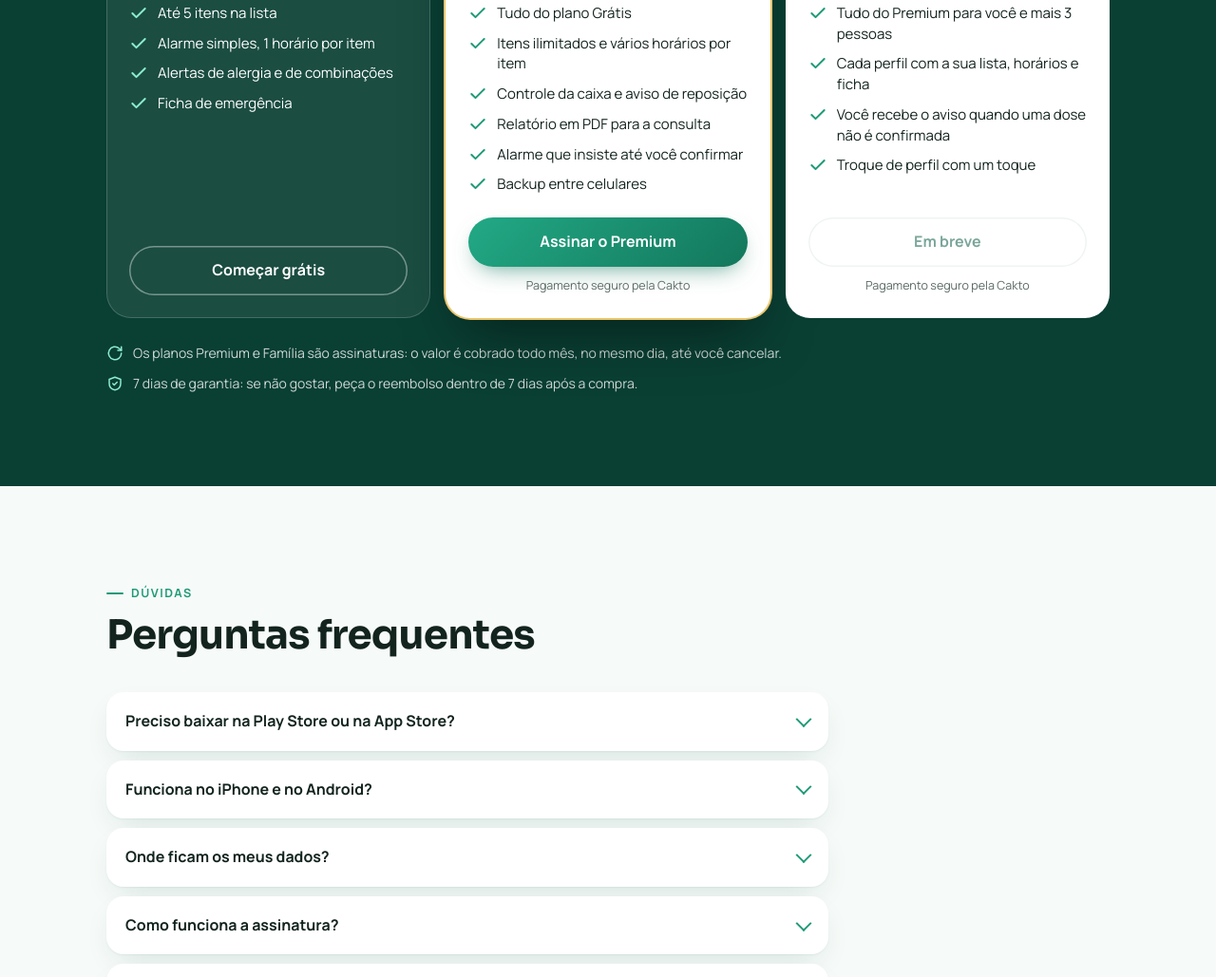
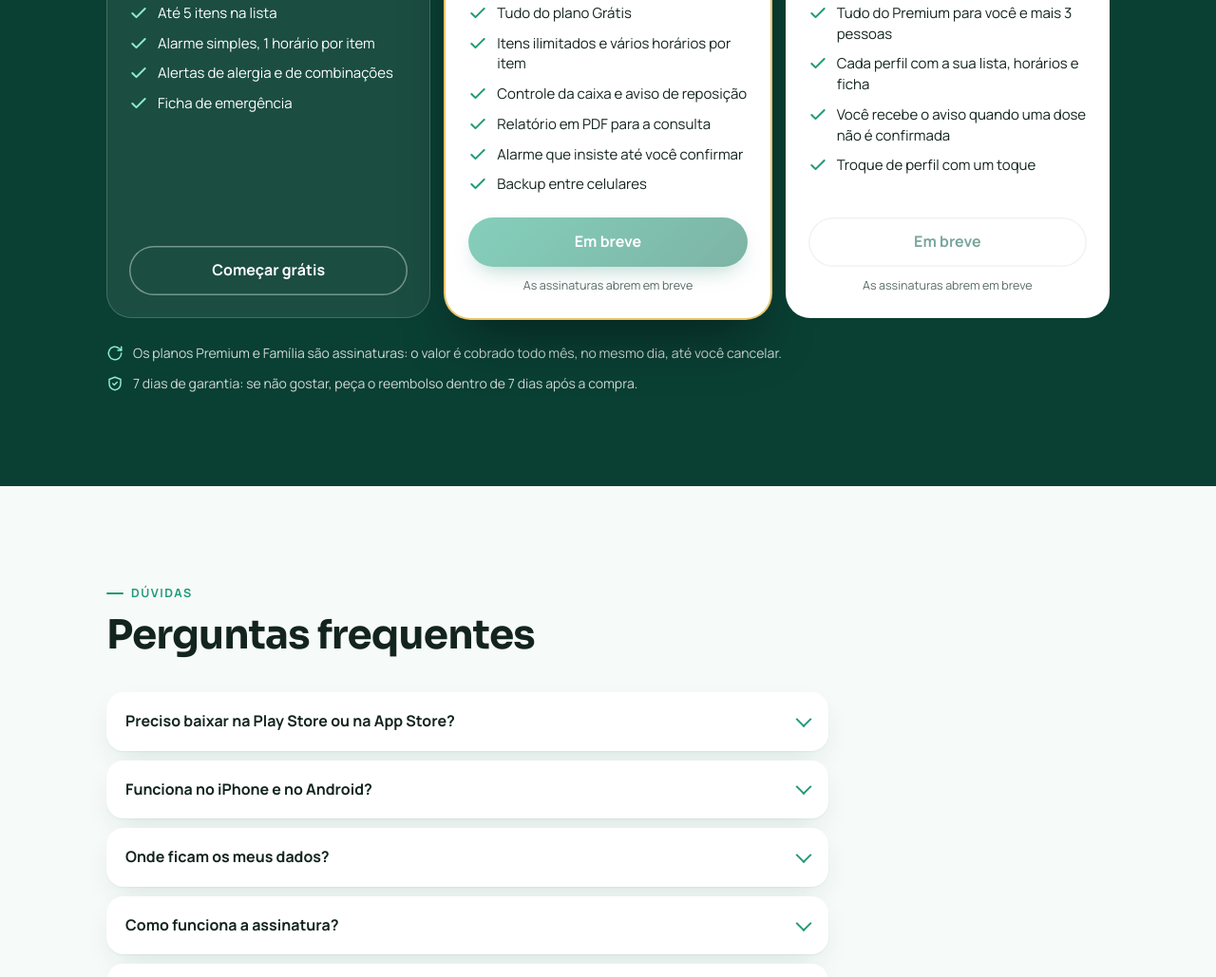
Before and after one commit to wepillapp/wepill, a plain HTML site: page index.html in a window 1280 px wide. Shown: the part 4124-5153 px from the top of the page at 95% size. Drawn offline with Linux system fonts and the light colour scheme.

Commit message:
Pausa as vendas: botões de assinatura viram 'Em breve' (#4)
Claude-Session: https://claude.ai/code/session_018E4F74bM41pZzzhkWaN7HX

Co-authored-by: Claude <noreply@anthropic.com>

```diff
--- a/index.html
+++ b/index.html
@@ -351,7 +351,7 @@ footer a{text-decoration:none;font-weight:600}
           <li><svg viewBox="0 0 24 24" fill="none" stroke="currentColor" stroke-width="2.4" stroke-linecap="round" stroke-linejoin="round"><path d="M20 6L9 17l-5-5"/></svg>Backup entre celulares</li>
         </ul>
         <a class="btn btn-p" data-checkout="mensal" href="#planos" target="_blank" rel="noopener">Assinar o Premium</a>
-        <div class="note">Pagamento seguro pela Cakto</div>
+        <div class="note">As assinaturas abrem em breve</div>
       </div>
       <div class="plan rv">
         <h3>Família</h3><div class="who">Para quem cuida dos pais ou dos filhos</div>
@@ -363,7 +363,7 @@ footer a{text-decoration:none;font-weight:600}
           <li><svg viewBox="0 0 24 24" fill="none" stroke="currentColor" stroke-width="2.4" stroke-linecap="round" stroke-linejoin="round"><path d="M20 6L9 17l-5-5"/></svg>Troque de perfil com um toque</li>
         </ul>
         <a class="btn btn-g" data-checkout="familia" href="#planos" target="_blank" rel="noopener">Assinar o Família</a>
-        <div class="note">Pagamento seguro pela Cakto</div>
+        <div class="note">As assinaturas abrem em breve</div>
       </div>
     </div>
     <div class="fine">
@@ -424,7 +424,7 @@ footer a{text-decoration:none;font-weight:600}
    Para trocar ou adicionar um link, cole entre as aspas.
    Link vazio = o botão aparece como "Em breve". */
 const CHECKOUT = {
-  mensal:  'https://pay.cakto.com.br/jhbavao_1342558',
+  mensal:  '',   /* vendas pausadas (app em teste). Link do Premium: https://pay.cakto.com.br/jhbavao_1342558 */
   familia: ''
 };
 
```
